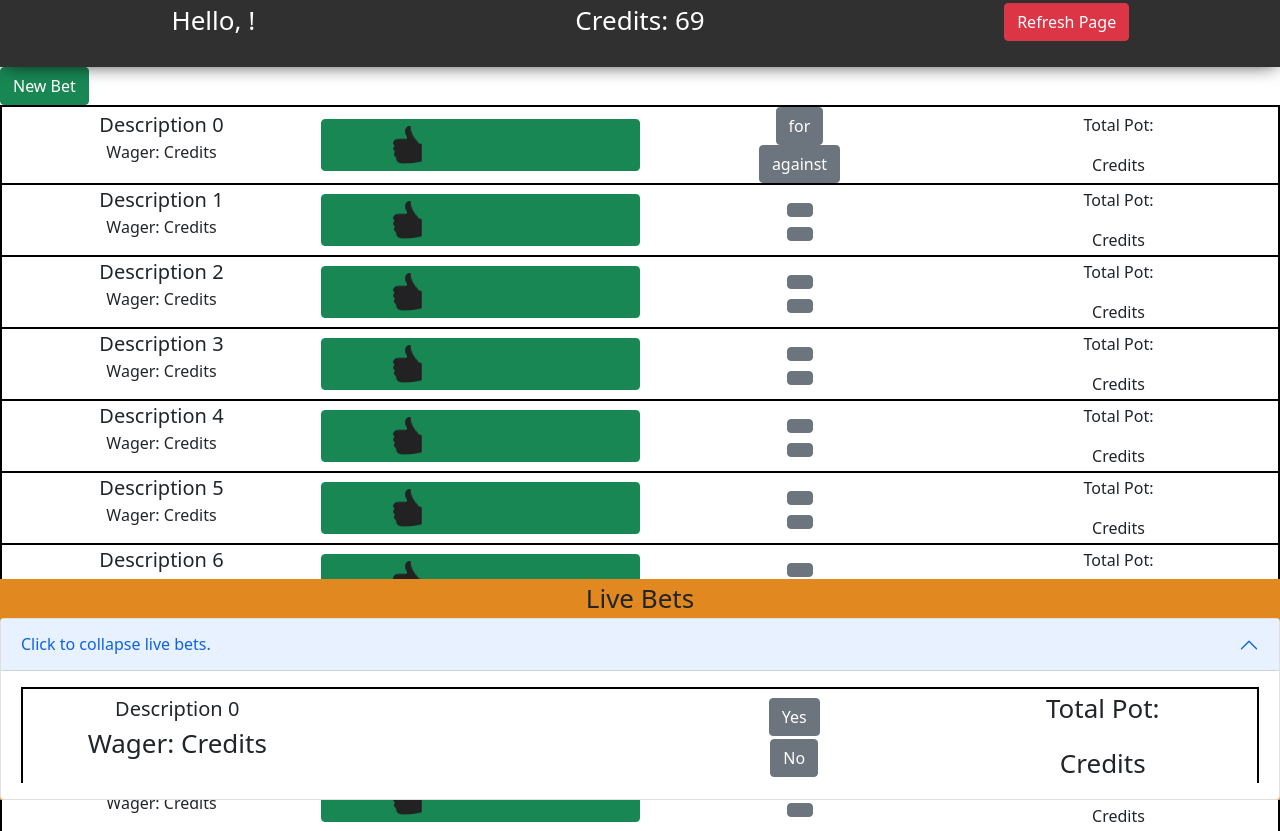
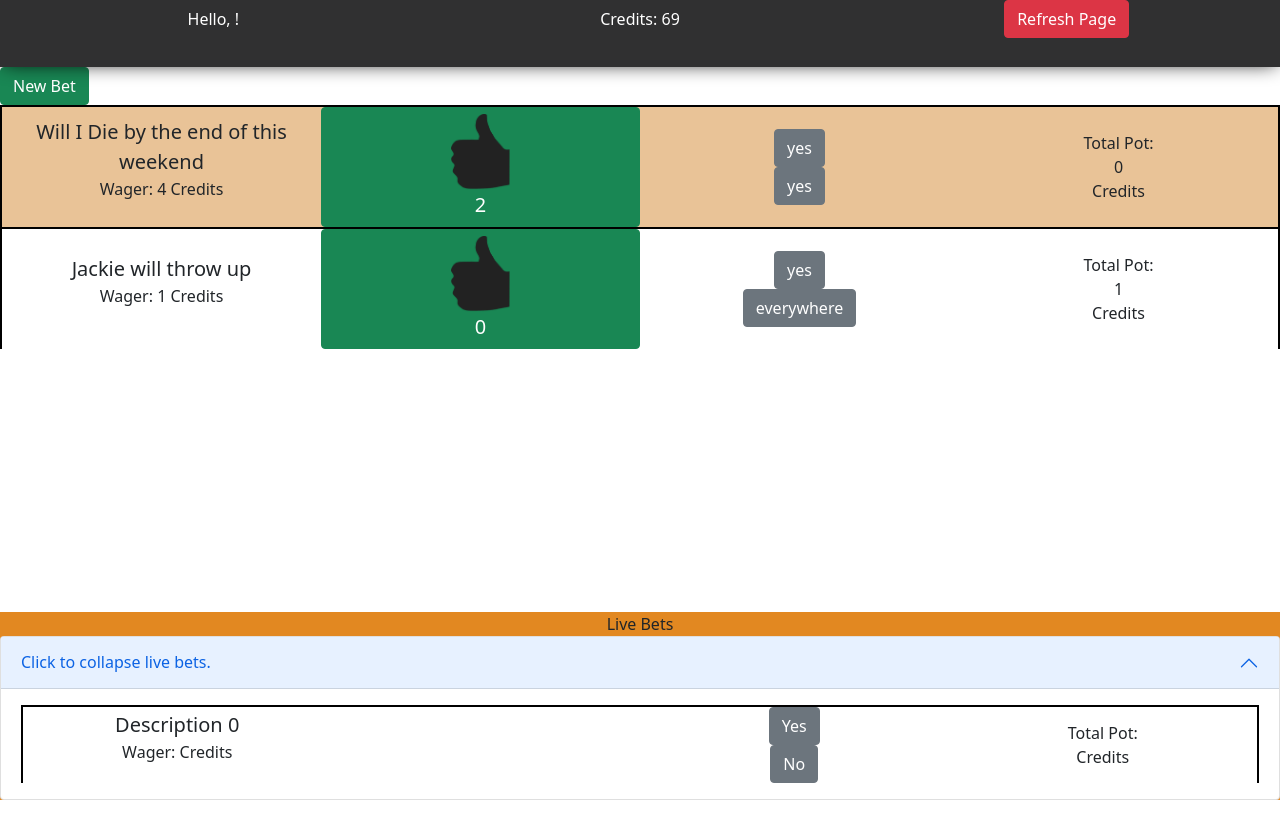
Before and after one commit to Iampizzaprincess/5GHackathon-FrontEnd, a React (Create React App) app: page /f in a window 1280 px wide. After the commit the page ends 800 px from the top, so only its background shows below. Built offline with nearby package versions, Linux system fonts and the light colour scheme; no server answers.

Commit message:
added some more prettiness

```diff
--- a/src/App.css
+++ b/src/App.css
@@ -31,6 +31,24 @@
   border-bottom: none;
 }
 
+.betItemActive{
+  text-align: center;
+  border-width: 2px;
+  border-style: solid;
+  border-color: black;
+  border-bottom: none;
+  background-color: rgb(233, 195, 151);
+}
+
+.betItemExp{
+  text-align: center;
+  border-width: 2px;
+  border-style: solid;
+  border-color: black;
+  border-bottom: none;
+  background-color: rgb(146, 146, 146);
+}
+
 @media (prefers-reduced-motion: no-preference) {
   .App-logo {
     animation: App-logo-spin infinite 20s linear;
@@ -44,7 +62,7 @@
   flex-direction: column;
   align-items: center;
   justify-content: center;
-  font-size: calc(10px + 2vmin);
+  /*font-size: calc(10px + 2vmin);*/
   color: white;
 }
 
@@ -65,7 +83,7 @@
   position: fixed;
   display: block;
   text-align: center;
-  font-size: calc(10px + 2vmin);
+  /*font-size: calc(10px + 2vmin);*/
   background-color: #e28821;
   bottom: 0;
   left:0;
@@ -78,7 +96,7 @@
     color: white;
     text-align: center;
     position: relative;
-    font-size: calc(10px + 2vmin);
+  /*font-size: calc(10px + 2vmin);*/
     box-shadow: 0px 0px 20px -4px rgba(0,0,0,3);
     z-index: 2;
   }
--- a/src/betlist/betlistitem.component.js
+++ b/src/betlist/betlistitem.component.js
@@ -64,7 +64,7 @@ class BetListItem extends React.Component {
       }
     }
     return (
-        <div className="betItem">
+        <div className={this.isActive ? "betItemActive" : this.isExpired ? "betItemExp" : "betItem"}>
           <div className="flex-grid">
             <div className="col">
               <div className="lead">{this.props.bet.description}</div>
@@ -84,16 +84,10 @@ class BetListItem extends React.Component {
                  :
                 <button type = "button" className="btn btn-success"
                   onClick={() => this.toggleLike()}>
-                    <div className="flex-grid">
-                      <div className="col">
                         <img src={thumbUp} width ="20%"  ></img>
-                      </div>
-                      <div className="col">
                         <div  className="lead">
                           {this.props.bet.nLikes}
                         </div>
-                      </div>
-                    </div>
                   </button>
                 }
               </div>
@@ -106,10 +100,10 @@ class BetListItem extends React.Component {
                              onClick={() => this.clickOption(2)} />
             </div>
             <div className="col">
-              <p>Total Pot:</p>
-              {this.props.bet.pot}
-              Credits
-            </div>
+              <div>Total Pot:</div>
+              <div>{this.props.bet.pot}</div>
+               Credits
+          </div>
           </div>
         </div>
     );
--- a/src/betlist/bets.service.js
+++ b/src/betlist/bets.service.js
@@ -97,5 +97,6 @@ class BetsService {
 }
 
 let dummyDataFallback = '{"1":{"description":"Description 0","id":1, "option1":"for", "option2":"against"},"2":{"description":"Description 1","id":2},"3":{"description":"Description 2","id":3},"4":{"description":"Description 3","id":4},"5":{"description":"Description 4","id":5},"6":{"description":"Description 5","id":6},"7":{"description":"Description 6","id":7},"8":{"description":"Description 7","id":8},"9":{"description":"Description 8","id":9},"10":{"description":"Description 9","id":10}}';
+dummyDataFallback = '{"1": {"approved": true, "description": "Will I Die by the end of this weekend", "id": 1, "min_wager": 4.0, "nLikes": 2, "nOption1": 0, "nOption2": 0, "nUnchosen": 2, "option1": "yes", "option2": "yes", "pot": 0.0, "winner": 1}, "2": {"approved": false, "description": "Jackie will throw up", "id": 2, "min_wager": 1.0, "nLikes": 0, "nOption1": 1, "nOption2": 0, "nUnchosen": 0, "option1": "yes", "option2": "everywhere", "pot": 1.0, "winner": 2}}';
 
 export default BetsService;
```
